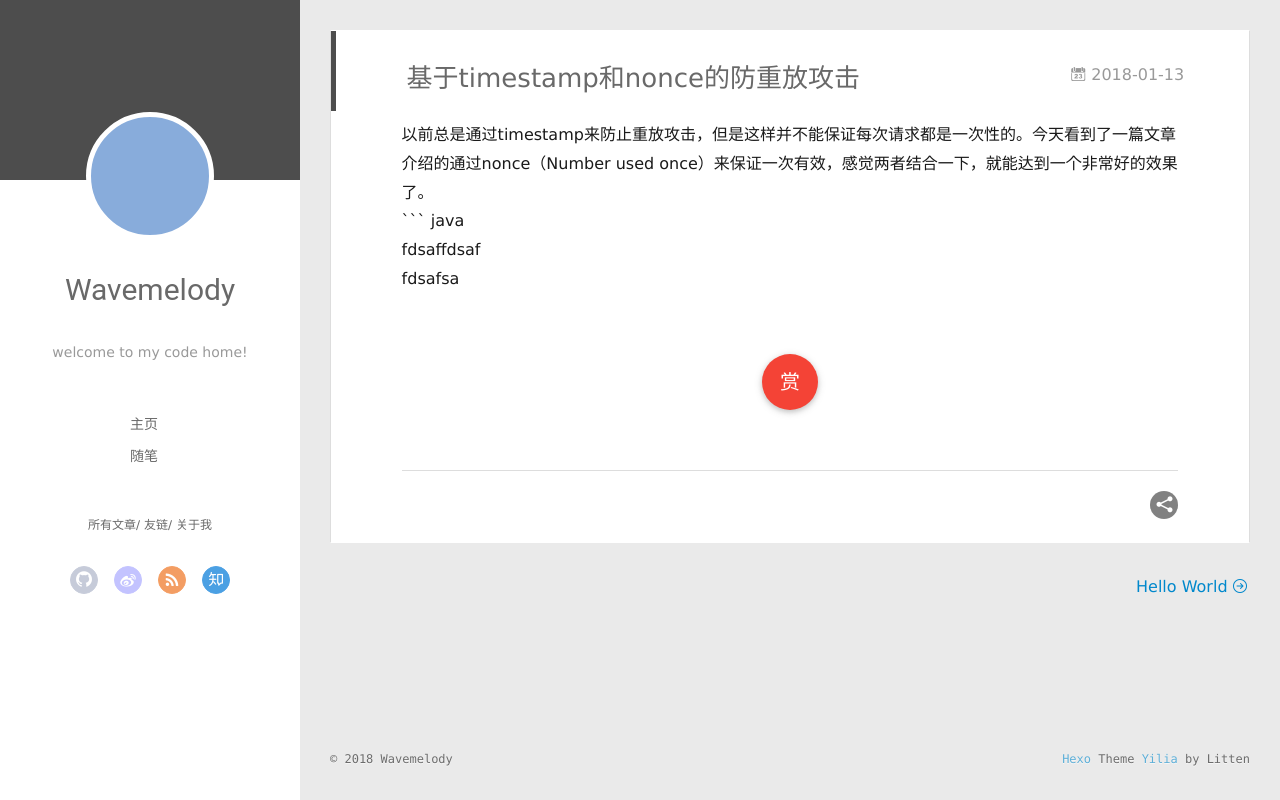
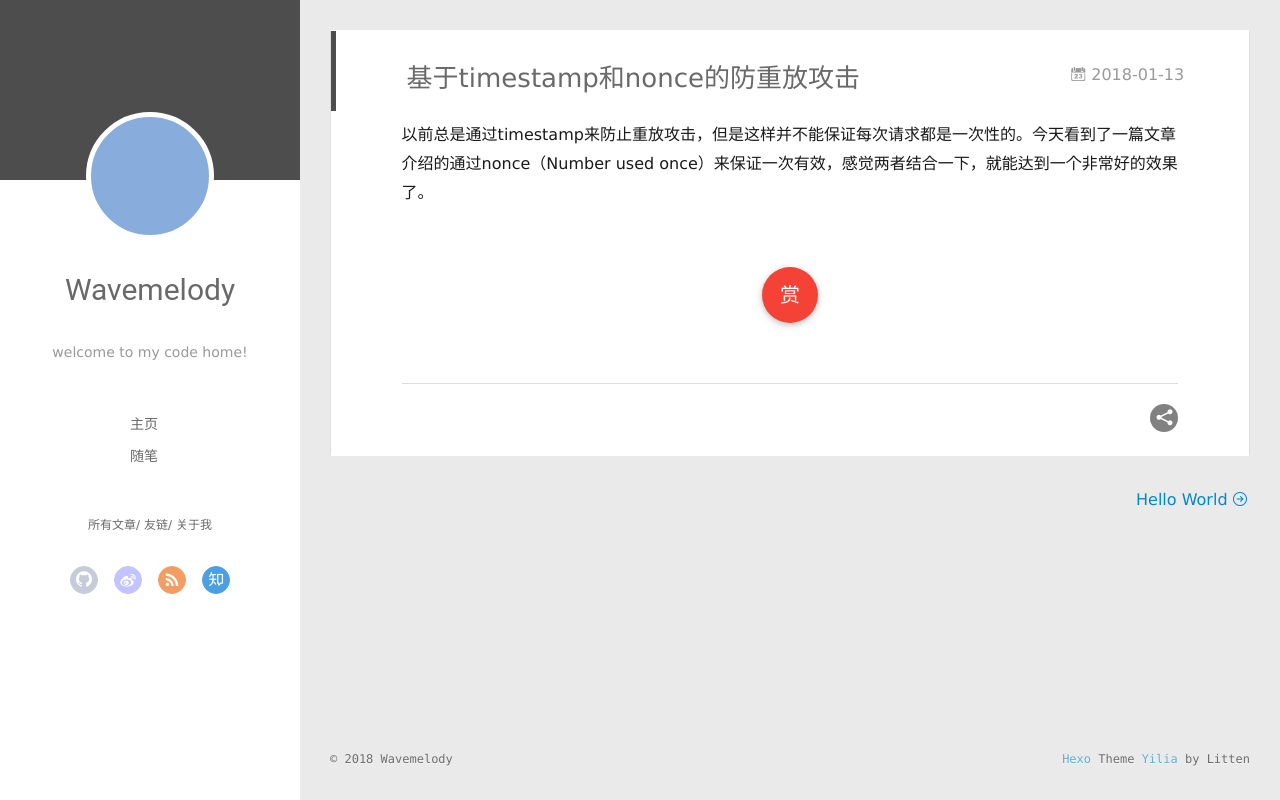
Before and after one commit to wavemelody/wavemelody.github.io, a plain HTML site: page 2018/01/13/基于timestamp和nonce的防重放攻击/index.html in a window 1280 px wide. Drawn offline with Linux system fonts and the light colour scheme.

Commit message:
Site updated: 2018-01-21 11:52:34

````diff
--- a/2018/01/13/基于timestamp和nonce的防重放攻击/index.html
+++ b/2018/01/13/基于timestamp和nonce的防重放攻击/index.html
@@ -8,16 +8,16 @@
   <link rel="dns-prefetch" href="https://wavemelody.github.io">
   <title>基于timestamp和nonce的防重放攻击 | wavemelody</title>
   <meta name="viewport" content="width=device-width, initial-scale=1, maximum-scale=1">
-  <meta name="description" content="以前总是通过timestamp来防止重放攻击，但是这样并不能保证每次请求都是一次性的。今天看到了一篇文章介绍的通过nonce（Number used once）来保证一次有效，感觉两者结合一下，就能达到一个非常好的效果了。``` javafdsaffdsaffdsafsa">
+  <meta name="description" content="以前总是通过timestamp来防止重放攻击，但是这样并不能保证每次请求都是一次性的。今天看到了一篇文章介绍的通过nonce（Number used once）来保证一次有效，感觉两者结合一下，就能达到一个非常好的效果了。">
 <meta property="og:type" content="article">
 <meta property="og:title" content="基于timestamp和nonce的防重放攻击">
 <meta property="og:url" content="https://wavemelody.github.io/2018/01/13/基于timestamp和nonce的防重放攻击/index.html">
 <meta property="og:site_name" content="wavemelody">
-<meta property="og:description" content="以前总是通过timestamp来防止重放攻击，但是这样并不能保证每次请求都是一次性的。今天看到了一篇文章介绍的通过nonce（Number used once）来保证一次有效，感觉两者结合一下，就能达到一个非常好的效果了。``` javafdsaffdsaffdsafsa">
-<meta property="og:updated_time" content="2018-01-21T03:51:49.243Z">
+<meta property="og:description" content="以前总是通过timestamp来防止重放攻击，但是这样并不能保证每次请求都是一次性的。今天看到了一篇文章介绍的通过nonce（Number used once）来保证一次有效，感觉两者结合一下，就能达到一个非常好的效果了。">
+<meta property="og:updated_time" content="2018-01-21T03:52:22.208Z">
 <meta name="twitter:card" content="summary">
 <meta name="twitter:title" content="基于timestamp和nonce的防重放攻击">
-<meta name="twitter:description" content="以前总是通过timestamp来防止重放攻击，但是这样并不能保证每次请求都是一次性的。今天看到了一篇文章介绍的通过nonce（Number used once）来保证一次有效，感觉两者结合一下，就能达到一个非常好的效果了。``` javafdsaffdsaffdsafsa">
+<meta name="twitter:description" content="以前总是通过timestamp来防止重放攻击，但是这样并不能保证每次请求都是一次性的。今天看到了一篇文章介绍的通过nonce（Number used once）来保证一次有效，感觉两者结合一下，就能达到一个非常好的效果了。">
 
     <link rel="alternative" href="/atom.xml" title="wavemelody" type="application/atom+xml">
 
@@ -177,7 +177,7 @@
 
     <div class="article-entry" itemprop="articleBody">
 
-        <p>以前总是通过timestamp来防止重放攻击，但是这样并不能保证每次请求都是一次性的。今天看到了一篇文章介绍的通过nonce（Number used once）来保证一次有效，感觉两者结合一下，就能达到一个非常好的效果了。<br>``` java<br>fdsaffdsaf<br>fdsafsa</p>
+        <p>以前总是通过timestamp来防止重放攻击，但是这样并不能保证每次请求都是一次性的。今天看到了一篇文章介绍的通过nonce（Number used once）来保证一次有效，感觉两者结合一下，就能达到一个非常好的效果了。</p>
 
 
 
````
Also changed, not shown: index.html (+1 -1 lines).
